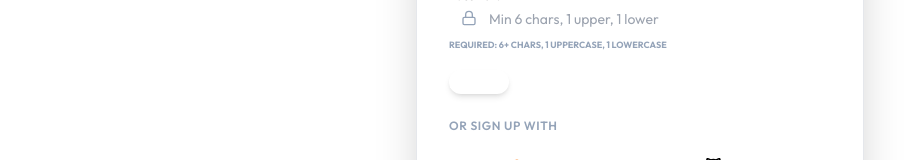
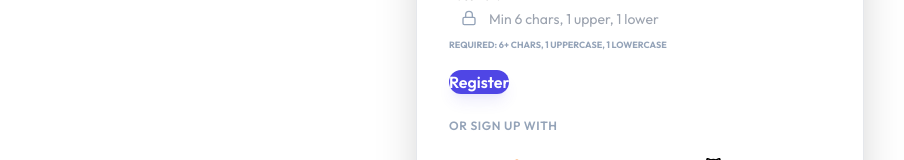
Before and after one commit to mdsadrulhasandider/ProgrammingheroA9-DocAppoint, a React (Vite) app in the folder client/: page /register in a window 1280 px wide. Shown: the part 592-752 px from the top of the page, without its empty margins (0-904 px from the left). Built offline with nearby package versions, Linux system fonts and the light colour scheme; no server answers.

Commit message:
style: Explicitly define robust primary brand colors for authentication submit buttons

```diff
--- a/client/src/pages/Login.jsx
+++ b/client/src/pages/Login.jsx
@@ -108,7 +108,7 @@ const Login = () => {
                     {/* Submit Button */}
                     <button
                         type="submit"
-                        className={`btn btn-primary btn-block text-white rounded-xl font-semibold shadow-md shadow-primary/20 mt-2 ${loading ? 'loading' : ''}`}
+                        className={`btn btn-block bg-indigo-600 hover:bg-indigo-700 text-white border-none rounded-xl font-semibold shadow-lg shadow-indigo-600/10 mt-2 ${loading ? 'loading' : ''}`}
                         disabled={loading}
                     >
                         {loading ? 'Logging in...' : 'Sign In'}
--- a/client/src/pages/Register.jsx
+++ b/client/src/pages/Register.jsx
@@ -190,7 +190,7 @@ const Register = () => {
                     {/* Submit Button */}
                     <button
                         type="submit"
-                        className={`btn btn-primary btn-block text-white rounded-xl font-semibold shadow-md shadow-primary/20 mt-2 ${loading ? 'loading' : ''}`}
+                        className={`btn btn-block bg-indigo-600 hover:bg-indigo-700 text-white border-none rounded-xl font-semibold shadow-lg shadow-indigo-600/10 mt-2 ${loading ? 'loading' : ''}`}
                         disabled={loading}
                     >
                         {loading ? 'Creating Account...' : 'Register'}
```
